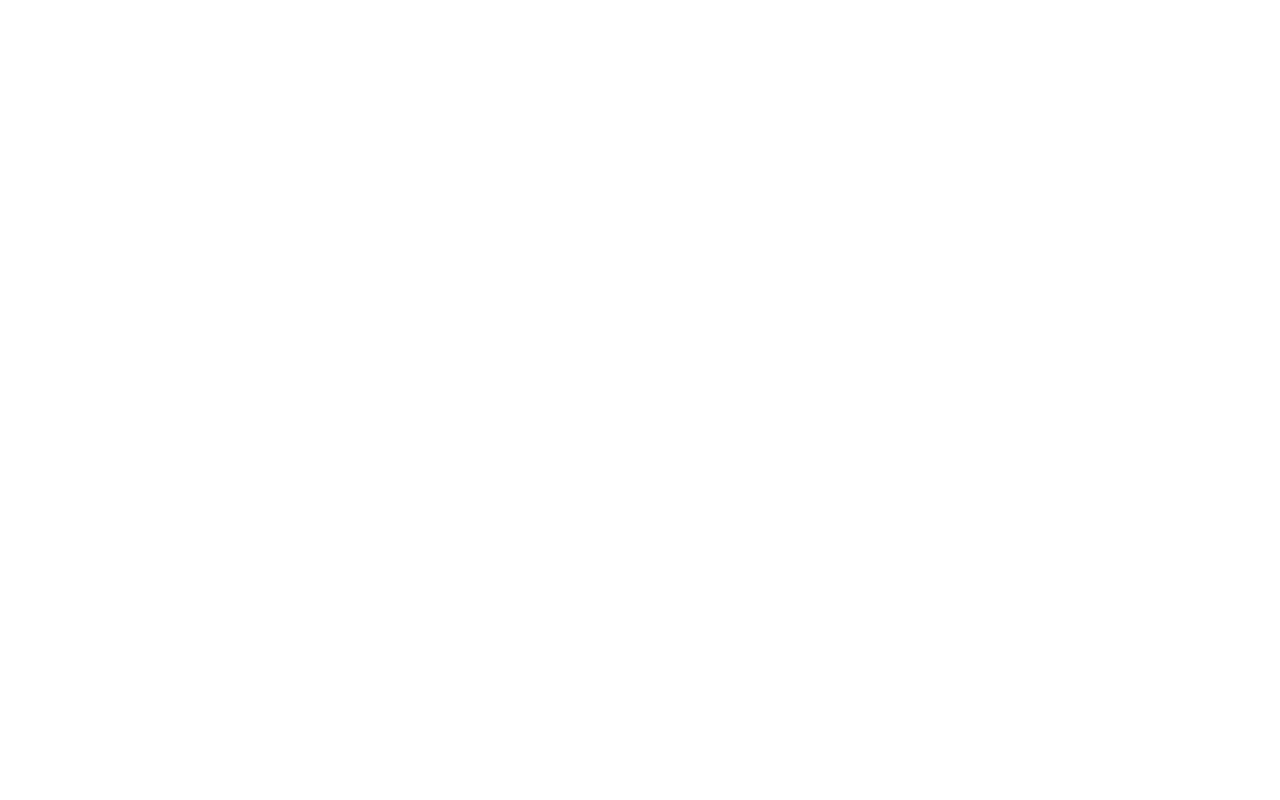
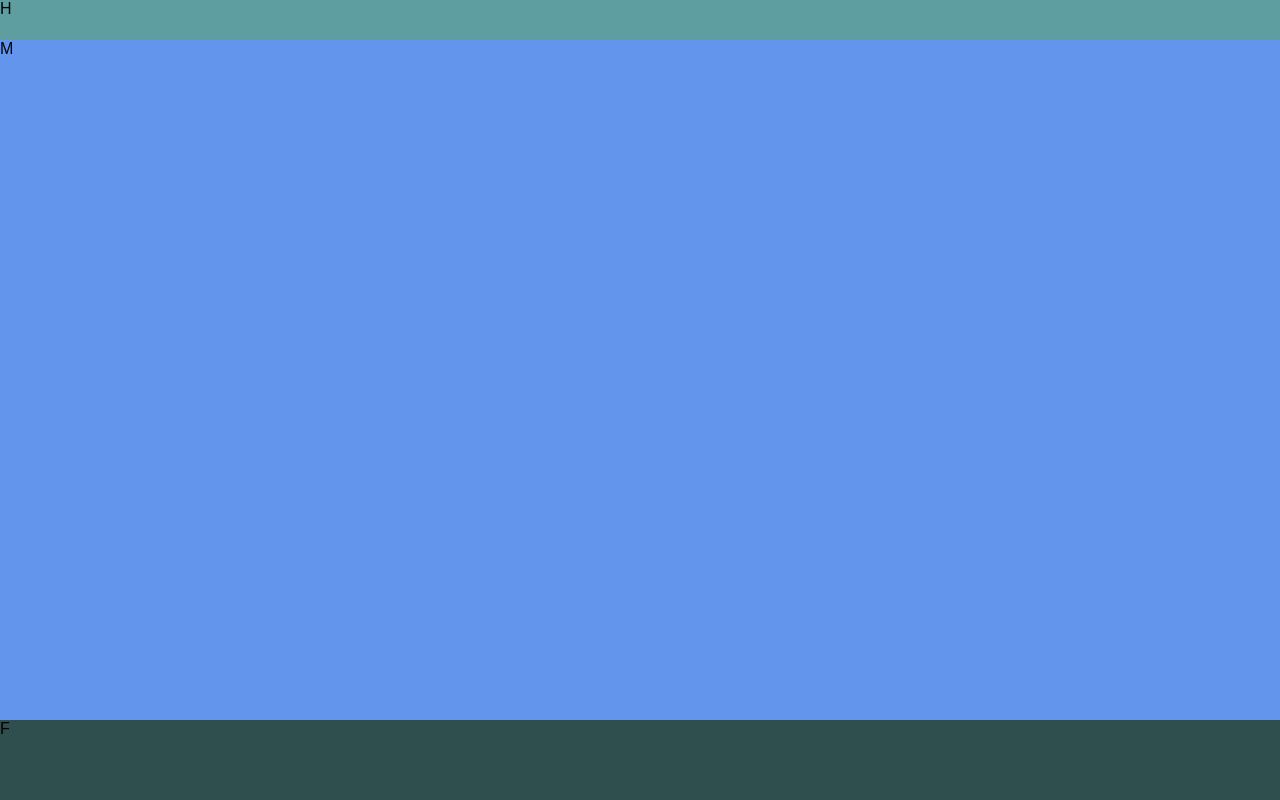
Before and after one commit to andreafontaneto/html-css-zoom, a plain HTML site: page index.html in a window 1280 px wide. Drawn offline with Linux system fonts and the light colour scheme.

Commit message:
basic structure

```diff
--- a/assets/css/style.css
+++ b/assets/css/style.css
@@ -3,3 +3,34 @@
   padding: 0;
   box-sizing: border-box;
 }
+
+body{
+  font-family: Arial, Helvetica, sans-serif;
+}
+
+/*------------------------------
+HEADER
+------------------------------*/
+
+header{
+  height: 40px;
+  background-color: cadetblue;
+}
+
+/*------------------------------
+MAIN
+------------------------------*/
+
+main{
+  height: calc(100vh - 40px - 80px);
+  background-color: cornflowerblue;
+}
+
+/*------------------------------
+FOOTER
+------------------------------*/
+
+footer{
+  height: 80px;
+  background-color: darkslategrey;
+}
--- a/index.html
+++ b/index.html
@@ -11,7 +11,11 @@
 </head>
 <body>
 
+  <header>H</header>
 
+  <main>M</main>
+
+  <footer>F</footer>
 
 </body>
 </html>
```
